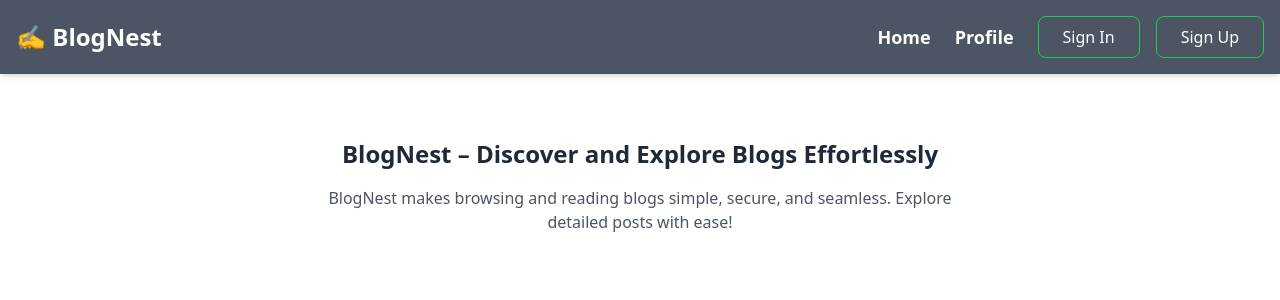
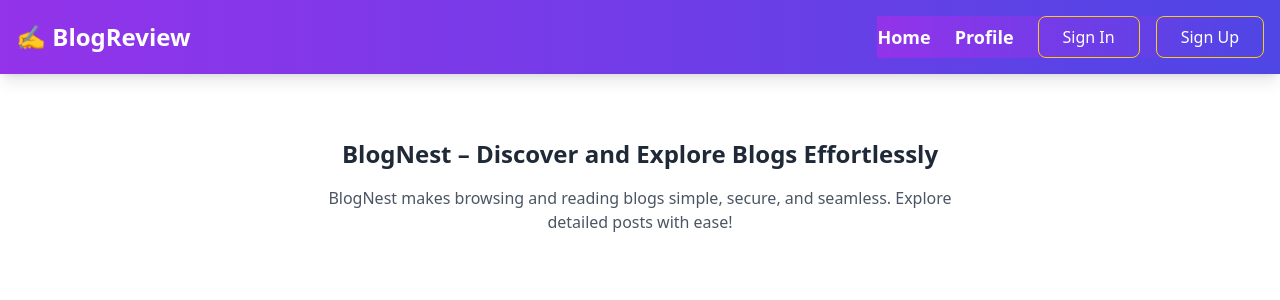
Before and after one commit to monzila-akter/blog-viewers, a Next.js app: page / in a window 1280 px wide. Shown: the top 300 px of the page. Built offline with nearby package versions, Linux system fonts and the light colour scheme; no server answers.

Commit message:
done changes in navbar

```diff
--- a/src/components/Navbar/Navbar.jsx
+++ b/src/components/Navbar/Navbar.jsx
@@ -17,12 +17,12 @@ const Navbar = () => {
   const toggleMenu = () => setMenuOpen(!menuOpen);
 
   return (
-    <div className="sticky top-0 z-10 bg-gray-600 text-white shadow-md">
+    <div className="sticky top-0 z-10 bg-gradient-to-r from-purple-600 to-indigo-600 text-white shadow-lg">
       <div className="container mx-auto flex justify-between items-center p-4">
         {/* Logo */}
         <div className="flex items-center gap-2">
           <h4 className="text-2xl font-bold">
-            ✍️ <span>BlogNest</span>
+            ✍️ <span>BlogReview</span>
           </h4>
         </div>
 
@@ -37,17 +37,17 @@ const Navbar = () => {
         <div
           className={`${
             menuOpen ? "block" : "hidden"
-          } md:flex md:items-center gap-6 absolute md:relative top-16 left-0 w-full md:w-auto bg-gray-600 md:bg-transparent md:top-auto md:left-auto shadow-md md:shadow-none p-4 md:p-0`}
+          } md:flex md:items-center gap-6 absolute md:relative top-16 left-0 w-full md:w-auto bg-gradient-to-r from-purple-600 to-indigo-600 md:bg-transparent md:top-auto md:left-auto shadow-md md:shadow-none p-4 md:p-0`}
         >
           <Link
             href="/"
-            className="block md:inline text-lg font-semibold hover:text-green-500 transition-all duration-200"
+            className="block md:inline text-lg font-semibold hover:text-yellow-400 transition-all duration-200"
           >
             Home
           </Link>
           <Link
             href="/profile"
-            className="block md:inline text-lg font-semibold hover:text-green-500 transition-all duration-200"
+            className="block md:inline text-lg font-semibold hover:text-yellow-400 transition-all duration-200"
           >
             Profile
           </Link>
@@ -55,15 +55,15 @@ const Navbar = () => {
           {/* Auth Buttons */}
           <div className="flex gap-4 items-center mt-4 md:mt-0">
             {user ? (
-              <LogoutLink className="block text-center md:inline border border-green-500 rounded-lg px-6 py-2 hover:bg-green-500 hover:text-white transition duration-300">
+              <LogoutLink className="block text-center md:inline border border-yellow-400 rounded-lg px-6 py-2 hover:bg-yellow-400 hover:text-indigo-800 transition duration-300">
                 Log Out
               </LogoutLink>
             ) : (
               <>
-                <LoginLink className="block text-center md:inline border border-green-500 rounded-lg px-6 py-2 hover:bg-green-500 hover:text-white transition duration-300">
+                <LoginLink className="block text-center md:inline border border-yellow-400 rounded-lg px-6 py-2 hover:bg-yellow-400 hover:text-indigo-800 transition duration-300">
                   Sign In
                 </LoginLink>
-                <RegisterLink className="block text-center md:inline border-green-500 border rounded-lg px-6 py-2 hover:bg-green-500 hover:text-white transition duration-300">
+                <RegisterLink className="block text-center md:inline border-yellow-400 border rounded-lg px-6 py-2 hover:bg-yellow-400 hover:text-indigo-800 transition duration-300">
                   Sign Up
                 </RegisterLink>
               </>
```
